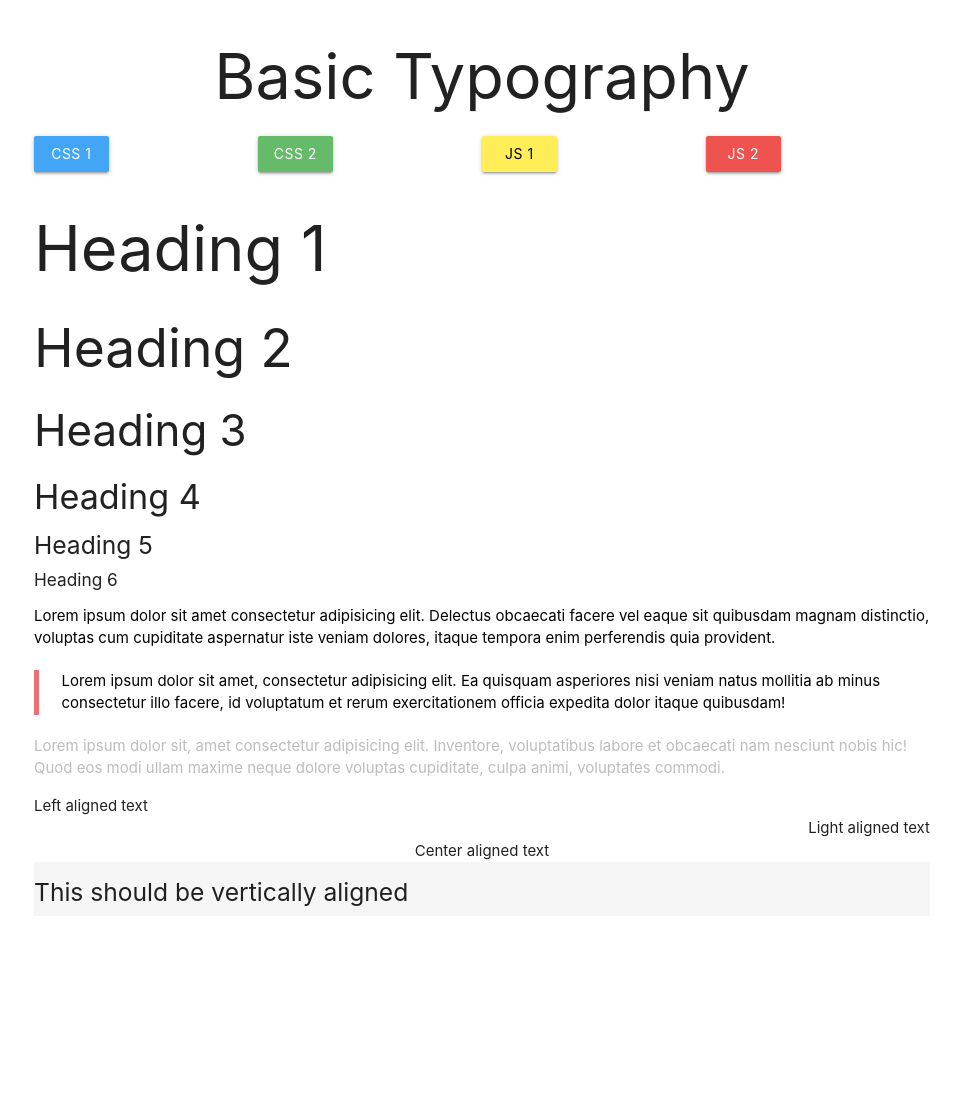
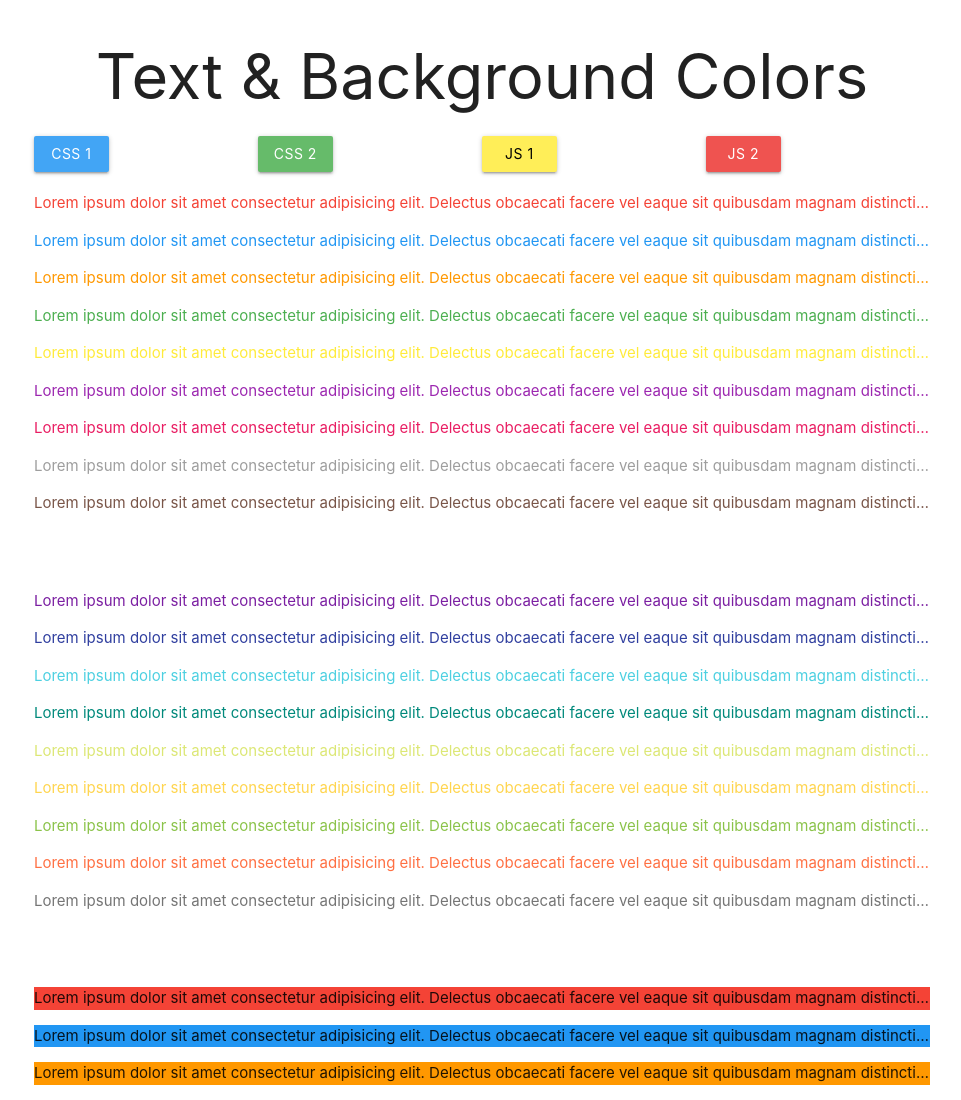
Before and after one commit to dlguun/Layout, a plain HTML site: page index.html in a window 1280 px wide. Shown: the whole page, without its empty margins (158-1119 px from the left). Before the commit the page ends 916 px from the top, so only its background shows below. Drawn offline with nearby package versions, Linux system fonts and the light colour scheme.

Commit message:
materialize-2-1

```diff
--- a/index.html
+++ b/index.html
@@ -12,28 +12,37 @@
     </head>
     <body>
         <div class="container">
-            <h1 class="center-align">Basic Typography</h1>
+            <h1 class="center-align">Text & Background Colors</h1>
             <div class="row">
                 <button class="btn blue lighten-1 col s1">CSS 1</button>
                 <button class="btn green lighten-1 col s1 offset-s2">CSS 2</button>
                 <button class="btn yellow lighten-1 black-text col s1 offset-s2">JS 1</button>
                 <button class="btn red lighten-1 col s1 offset-s2">JS 2</button>
             </div>
-            <h1>Heading 1</h1>
-            <h2>Heading 2</h2>
-            <h3>Heading 3</h3>
-            <h4>Heading 4</h4>
-            <h5>Heading 5</h5>
-            <h6>Heading 6</h6>
-            <p class="black-text">Lorem ipsum dolor sit amet consectetur adipisicing elit. Delectus obcaecati facere vel eaque sit quibusdam magnam distinctio, voluptas cum cupiditate aspernatur iste veniam dolores, itaque tempora enim perferendis quia provident.</p>
-            <blockquote class="black-text">Lorem ipsum dolor sit amet, consectetur adipisicing elit. Ea quisquam asperiores nisi veniam natus mollitia ab minus consectetur illo facere, id voluptatum et rerum exercitationem officia expedita dolor itaque quibusdam!</blockquote>
-            <p class="grey-text text-lighten-1">Lorem ipsum dolor sit, amet consectetur adipisicing elit. Inventore, voluptatibus labore et obcaecati nam nesciunt nobis hic! Quod eos modi ullam maxime neque dolore voluptas cupiditate, culpa animi, voluptates commodi.</p>
-            <div class="left-align">Left aligned text</div>
-            <div class="right-align">Light aligned text</div>
-            <div class="center-align">Center aligned text</div>
-            <div class="valign-wrapper grey lighten-4">
-                <h5>This should be vertically aligned</h5>
-            </div>
+            <p class="truncate red-text">Lorem ipsum dolor sit amet consectetur adipisicing elit. Delectus obcaecati facere vel eaque sit quibusdam magnam distinctio, voluptas cum cupiditate aspernatur iste veniam dolores, itaque tempora enim perferendis quia provident.</p>
+            <p class="truncate blue-text">Lorem ipsum dolor sit amet consectetur adipisicing elit. Delectus obcaecati facere vel eaque sit quibusdam magnam distinctio, voluptas cum cupiditate aspernatur iste veniam dolores, itaque tempora enim perferendis quia provident.</p>
+            <p class="truncate orange-text">Lorem ipsum dolor sit amet consectetur adipisicing elit. Delectus obcaecati facere vel eaque sit quibusdam magnam distinctio, voluptas cum cupiditate aspernatur iste veniam dolores, itaque tempora enim perferendis quia provident.</p>
+            <p class="truncate green-text">Lorem ipsum dolor sit amet consectetur adipisicing elit. Delectus obcaecati facere vel eaque sit quibusdam magnam distinctio, voluptas cum cupiditate aspernatur iste veniam dolores, itaque tempora enim perferendis quia provident.</p>
+            <p class="truncate yellow-text">Lorem ipsum dolor sit amet consectetur adipisicing elit. Delectus obcaecati facere vel eaque sit quibusdam magnam distinctio, voluptas cum cupiditate aspernatur iste veniam dolores, itaque tempora enim perferendis quia provident.</p>
+            <p class="truncate purple-text">Lorem ipsum dolor sit amet consectetur adipisicing elit. Delectus obcaecati facere vel eaque sit quibusdam magnam distinctio, voluptas cum cupiditate aspernatur iste veniam dolores, itaque tempora enim perferendis quia provident.</p>
+            <p class="truncate pink-text">Lorem ipsum dolor sit amet consectetur adipisicing elit. Delectus obcaecati facere vel eaque sit quibusdam magnam distinctio, voluptas cum cupiditate aspernatur iste veniam dolores, itaque tempora enim perferendis quia provident.</p>
+            <p class="truncate grey-text">Lorem ipsum dolor sit amet consectetur adipisicing elit. Delectus obcaecati facere vel eaque sit quibusdam magnam distinctio, voluptas cum cupiditate aspernatur iste veniam dolores, itaque tempora enim perferendis quia provident.</p>
+            <p class="truncate brown-text">Lorem ipsum dolor sit amet consectetur adipisicing elit. Delectus obcaecati facere vel eaque sit quibusdam magnam distinctio, voluptas cum cupiditate aspernatur iste veniam dolores, itaque tempora enim perferendis quia provident.</p>
+            <br><br>
+            <p class="truncate purple-text text-darken-2">Lorem ipsum dolor sit amet consectetur adipisicing elit. Delectus obcaecati facere vel eaque sit quibusdam magnam distinctio, voluptas cum cupiditate aspernatur iste veniam dolores, itaque tempora enim perferendis quia provident.</p>
+            <p class="truncate indigo-text text-darken-2">Lorem ipsum dolor sit amet consectetur adipisicing elit. Delectus obcaecati facere vel eaque sit quibusdam magnam distinctio, voluptas cum cupiditate aspernatur iste veniam dolores, itaque tempora enim perferendis quia provident.</p>
+            <p class="truncate cyan-text text-lighten-2">Lorem ipsum dolor sit amet consectetur adipisicing elit. Delectus obcaecati facere vel eaque sit quibusdam magnam distinctio, voluptas cum cupiditate aspernatur iste veniam dolores, itaque tempora enim perferendis quia provident.</p>
+            <p class="truncate teal-text text-darken-1">Lorem ipsum dolor sit amet consectetur adipisicing elit. Delectus obcaecati facere vel eaque sit quibusdam magnam distinctio, voluptas cum cupiditate aspernatur iste veniam dolores, itaque tempora enim perferendis quia provident.</p>
+            <p class="truncate lime-text text-lighten-2">Lorem ipsum dolor sit amet consectetur adipisicing elit. Delectus obcaecati facere vel eaque sit quibusdam magnam distinctio, voluptas cum cupiditate aspernatur iste veniam dolores, itaque tempora enim perferendis quia provident.</p>
+            <p class="truncate amber-text text-lighten-2">Lorem ipsum dolor sit amet consectetur adipisicing elit. Delectus obcaecati facere vel eaque sit quibusdam magnam distinctio, voluptas cum cupiditate aspernatur iste veniam dolores, itaque tempora enim perferendis quia provident.</p>
+            <p class="truncate light-green-text">Lorem ipsum dolor sit amet consectetur adipisicing elit. Delectus obcaecati facere vel eaque sit quibusdam magnam distinctio, voluptas cum cupiditate aspernatur iste veniam dolores, itaque tempora enim perferendis quia provident.</p>
+            <p class="truncate deep-orange-text text-lighten-1">Lorem ipsum dolor sit amet consectetur adipisicing elit. Delectus obcaecati facere vel eaque sit quibusdam magnam distinctio, voluptas cum cupiditate aspernatur iste veniam dolores, itaque tempora enim perferendis quia provident.</p>
+            <p class="truncate grey-text text-darken-1">Lorem ipsum dolor sit amet consectetur adipisicing elit. Delectus obcaecati facere vel eaque sit quibusdam magnam distinctio, voluptas cum cupiditate aspernatur iste veniam dolores, itaque tempora enim perferendis quia provident.</p>
+            <br><br>
+            <p class="truncate red">Lorem ipsum dolor sit amet consectetur adipisicing elit. Delectus obcaecati facere vel eaque sit quibusdam magnam distinctio, voluptas cum cupiditate aspernatur iste veniam dolores, itaque tempora enim perferendis quia provident.</p>
+            <p class="truncate blue">Lorem ipsum dolor sit amet consectetur adipisicing elit. Delectus obcaecati facere vel eaque sit quibusdam magnam distinctio, voluptas cum cupiditate aspernatur iste veniam dolores, itaque tempora enim perferendis quia provident.</p>
+            <p class="truncate orange">Lorem ipsum dolor sit amet consectetur adipisicing elit. Delectus obcaecati facere vel eaque sit quibusdam magnam distinctio, voluptas cum cupiditate aspernatur iste veniam dolores, itaque tempora enim perferendis quia provident.</p>
+
 
 
         </div>
```
